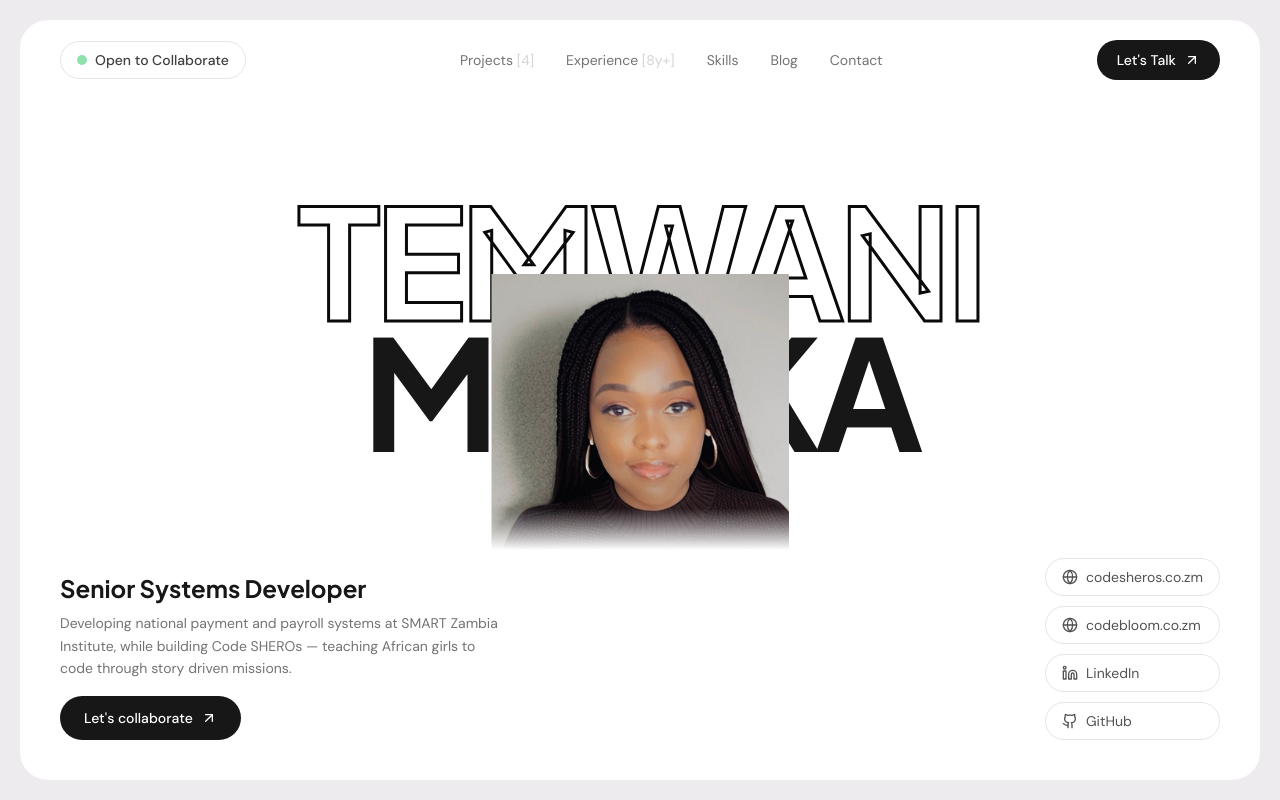
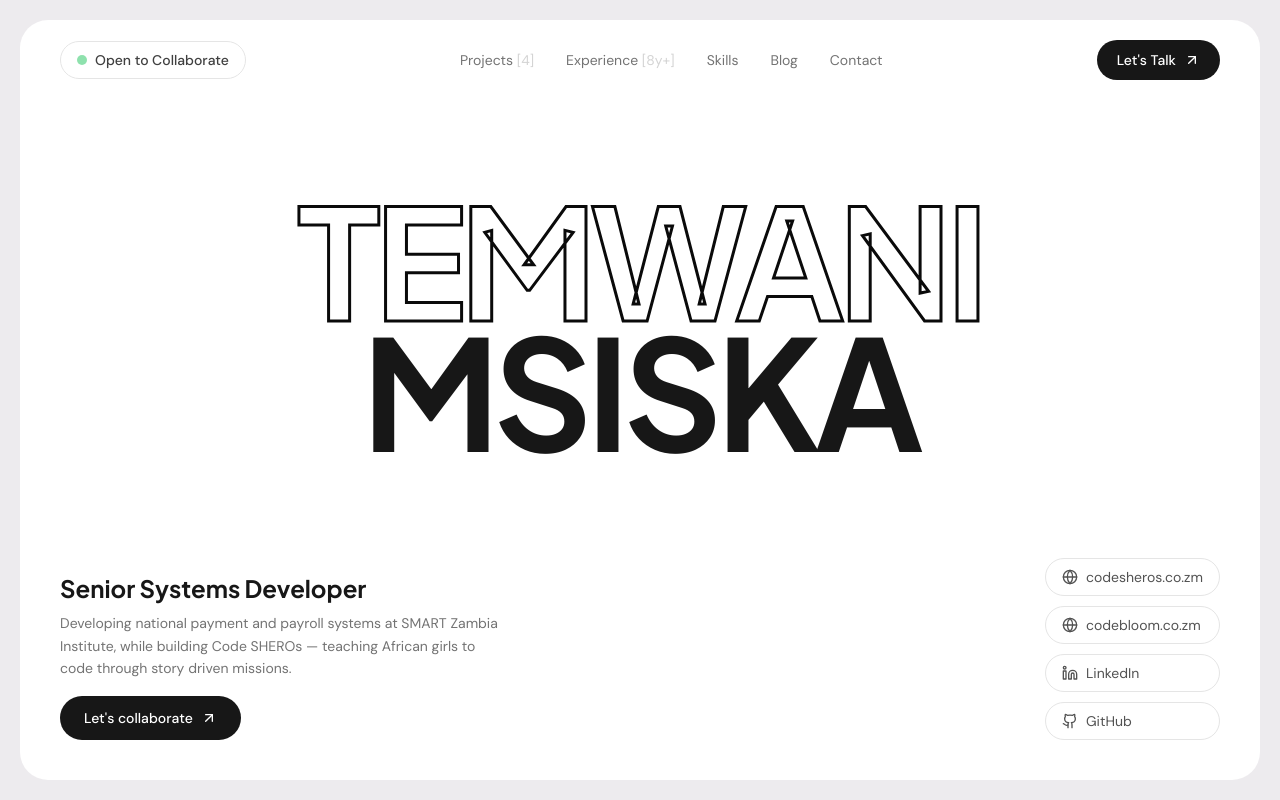
Before and after one commit to temwani-msiska/TemwaPortfolio, a Next.js app: page / in a window 1280 px wide. Shown: the top 800 px of the page. Built offline with nearby package versions, Linux system fonts and the light colour scheme.

Commit message:
Remove profile photo from hero section
https://claude.ai/code/session_01BtFDcnvLZZbTnzPqpexfvh

```diff
--- a/app/page.tsx
+++ b/app/page.tsx
@@ -314,16 +314,6 @@ const projects = [
               <h1 className="text-[16vw] md:text-[12vw] font-heading font-bold leading-[0.85] tracking-[-0.04em] text-neutral-900 uppercase">
                 Msiska
               </h1>
-            </div>
-
-            {/* Photo - overlapping the name */}
-            <div className="absolute bottom-0 left-1/2 -translate-x-1/2 w-[55%] sm:w-[40%] md:w-[30%] lg:w-[24%] z-10">
-              <img
-                src="/WhatsApp Image 2025-05-21 at 18.19.13_42fc92ab.jpg"
-                alt="Temwani Msiska"
-                className="w-full object-cover object-top"
-                style={{ WebkitMaskImage: 'linear-gradient(to bottom, black 85%, transparent 100%)', maskImage: 'linear-gradient(to bottom, black 85%, transparent 100%)' }}
-              />
             </div>
           </div>
 
```
